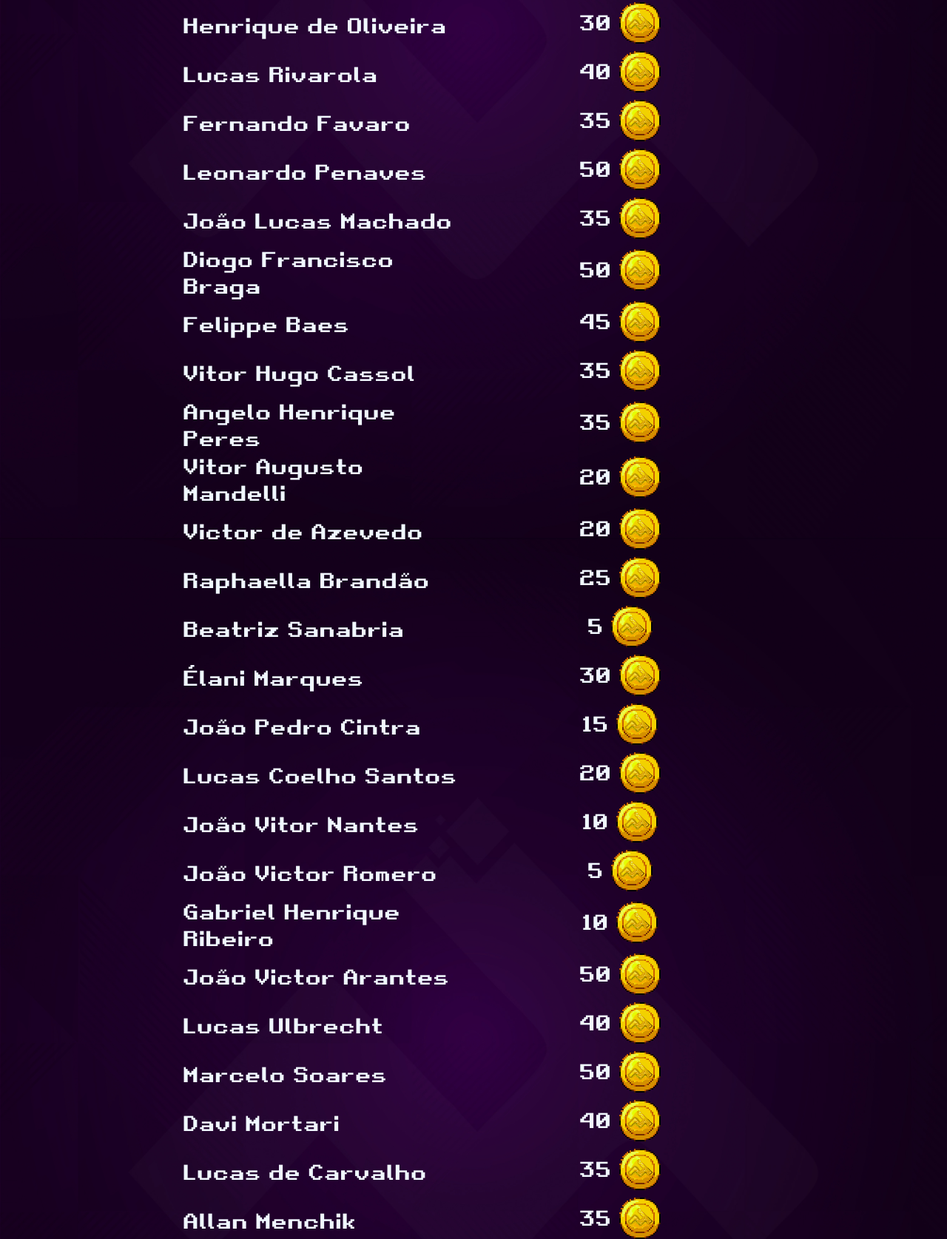
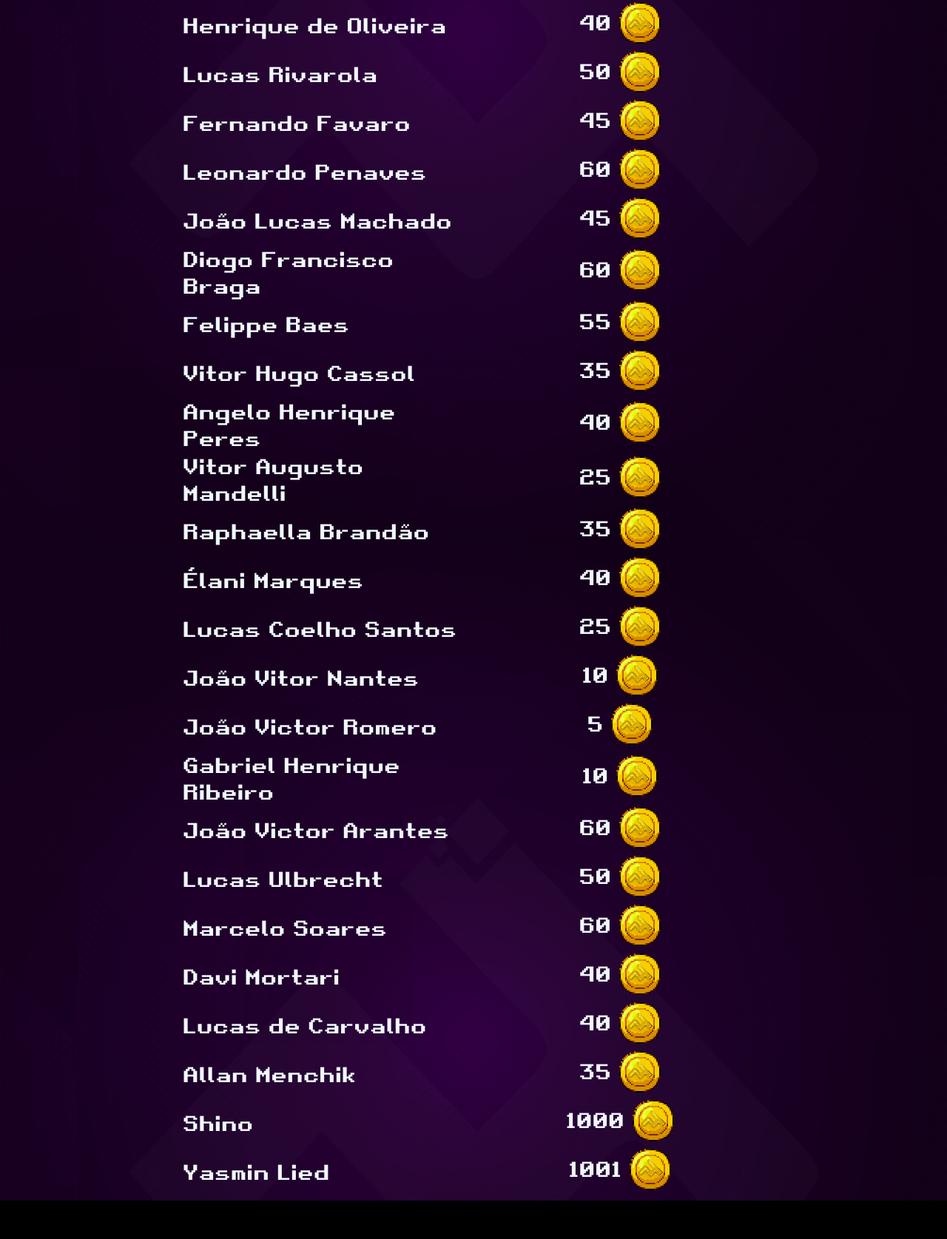
Before and after one commit to ShinoShinohara/megaCoin, a plain HTML site: page index.html in a window 1280 px wide. Shown: the part 636-2311 px from the top of the page at 74% size. After the commit the page ends 2259 px from the top, so only its background shows below. Drawn offline with Linux system fonts and the light colour scheme.

Commit message:
feedback 5

```diff
--- a/index.html
+++ b/index.html
@@ -39,43 +39,43 @@
             </tr>
             <tr>
                 <td class="name">Pedro Zanelato</td>
-                <td class="coin">30</td>
+                <td class="coin">35</td>
             </tr>
             <!-- WEB ZERO -->
             <!-- WEB UM -->
             <tr>
                 <td class="name">Pedro Henrique Alencar</td>
-                <td class="coin">35</td>
+                <td class="coin">45</td>
             </tr>
             <tr>
                 <td class="name">Henrique de Oliveira</td>
-                <td class="coin">30</td>
+                <td class="coin">40</td>
             </tr>
             <tr>
                 <td class="name">Lucas Rivarola</td>
-                <td class="coin">40</td>
+                <td class="coin">50</td>
             </tr>
             <tr>
                 <td class="name">Fernando Favaro</td>
-                <td class="coin">35</td>
+                <td class="coin">45</td>
             </tr>
             <!-- WEB UM -->
             <!-- WEB DOIS -->
             <tr>
                 <td class="name">Leonardo Penaves</td>
-                <td class="coin">50</td>
+                <td class="coin">60</td>
             </tr>
             <tr>
                 <td class="name">João Lucas Machado</td>
-                <td class="coin">35</td>
+                <td class="coin">45</td>
             </tr>
             <tr>
                 <td class="name">Diogo Francisco Braga</td>
-                <td class="coin">50</td>
+                <td class="coin">60</td>
             </tr>
             <tr>
                 <td class="name">Felippe Baes</td>
-                <td class="coin">45</td>
+                <td class="coin">55</td>
             </tr>
             <!-- WEB DOIS -->
             <!-- WEB TRES -->
@@ -85,39 +85,27 @@
             </tr>
             <tr>
                 <td class="name">Angelo Henrique Peres</td>
-                <td class="coin">35</td>
+                <td class="coin">40</td>
             </tr>
             <tr>
                 <td class="name">Vitor Augusto Mandelli</td>
-                <td class="coin">20</td>
-            </tr>
-            <tr>
-                <td class="name">Victor de Azevedo</td>
-                <td class="coin">20</td>
+                <td class="coin">25</td>
             </tr>
             <!-- WEB TRES -->
             <!-- WEB QUATRO -->
             <tr>
                 <td class="name">Raphaella Brandão</td>
-                <td class="coin">25</td>
-            </tr>
-            <tr>
-                <td class="name">Beatriz Sanabria</td>
-                <td class="coin">5</td>
+                <td class="coin">35</td>
             </tr>
             <tr>
                 <td class="name">Élani Marques</td>
-                <td class="coin">30</td>
-            </tr>
-            <tr>
-                <td class="name">João Pedro Cintra</td>
-                <td class="coin">15</td>
+                <td class="coin">40</td>
             </tr>
             <!-- WEB QUATRO -->
             <!-- WEB CINCO -->
             <tr>
                 <td class="name">Lucas Coelho Santos</td>
-                <td class="coin">20</td>
+                <td class="coin">25</td>
             </tr>
             <tr>
                 <td class="name">João Vitor Nantes</td>
@@ -135,15 +123,15 @@
             <!-- MOB ZERO -->
             <tr>
                 <td class="name">João Victor Arantes</td>
+                <td class="coin">60</td>
+            </tr>
+            <tr>
+                <td class="name">Lucas Ulbrecht</td>
                 <td class="coin">50</td>
             </tr>
             <tr>
-                <td class="name">Lucas Ulbrecht</td>
-                <td class="coin">40</td>
-            </tr>
-            <tr>
                 <td class="name">Marcelo Soares</td>
-                <td class="coin">50</td>
+                <td class="coin">60</td>
             </tr>
             <!-- MOB ZERO -->
             <!-- MOB ONE -->
@@ -153,7 +141,7 @@
             </tr>
             <tr>
                 <td class="name">Lucas de Carvalho</td>
-                <td class="coin">35</td>
+                <td class="coin">40</td>
             </tr>
             <tr>
                 <td class="name">Allan Menchik</td>
```
